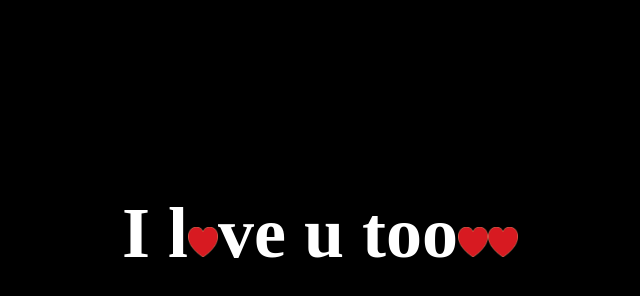
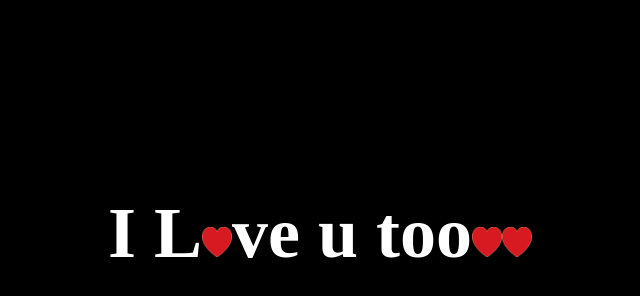
Before and after one commit to WanoOnePiece/WanoOnePiece.github.io, a plain HTML site: page sukuna.html in a window 1280 px wide. Shown: the whole page, without its empty margins (320-960 px from the left). Drawn offline with Linux system fonts and the light colour scheme.

Commit message:
Update sukuna.html

```diff
--- a/sukuna.html
+++ b/sukuna.html
@@ -9,7 +9,7 @@
 <body>
 	<div class="container">
 		<div class="yes">
-			<h2>I l<img src="kisspng-love-heart-love-heart-romance-clip-art-picture-of-red-heart-5aaeb718420cb8.8640685015213995762706.png" alt="">ve u too<img src="kisspng-love-heart-love-heart-romance-clip-art-picture-of-red-heart-5aaeb718420cb8.8640685015213995762706.png" alt=""><img src="kisspng-love-heart-love-heart-romance-clip-art-picture-of-red-heart-5aaeb718420cb8.8640685015213995762706.png" alt=""></h2>
+			<h2>I L<img src="kisspng-love-heart-love-heart-romance-clip-art-picture-of-red-heart-5aaeb718420cb8.8640685015213995762706.png" alt="">ve u too<img src="kisspng-love-heart-love-heart-romance-clip-art-picture-of-red-heart-5aaeb718420cb8.8640685015213995762706.png" alt=""><img src="kisspng-love-heart-love-heart-romance-clip-art-picture-of-red-heart-5aaeb718420cb8.8640685015213995762706.png" alt=""></h2>
 
 		</div>
 	</div>
```
